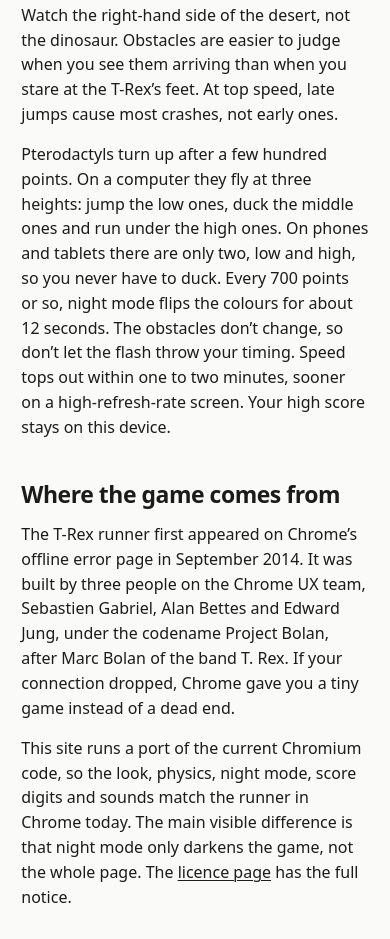
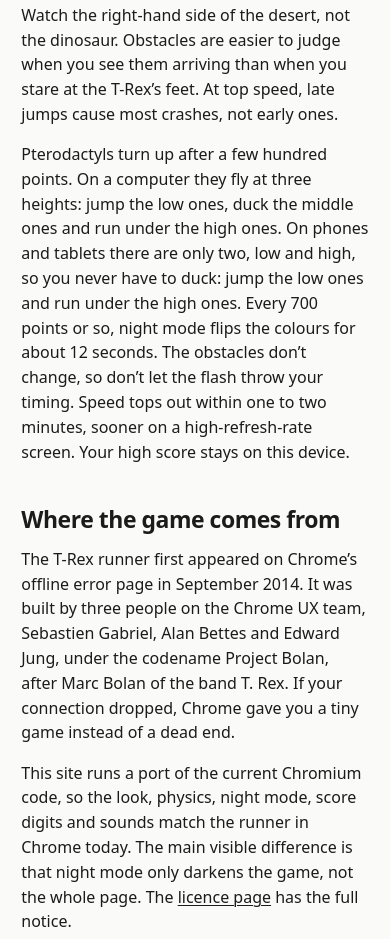
Before and after one commit to Right-Stacking5441/dino-preview, a plain HTML site: page index.html in a window 390 px wide. Shown: the part 1335-2274 px from the top of the page. Drawn offline with Linux system fonts and the light colour scheme.

Commit message:
Preview: add the phone-and-tablet pterodactyl hint to the Tips line
Built from source d6a5544. The phones-and-tablets sentence now says
you never have to duck: jump the low ones and run under the high ones.
Still noindex. Nothing else changed.

```diff
--- a/index.html
+++ b/index.html
@@ -199,7 +199,7 @@
 
       <h2>Tips for a higher score</h2>
       <p>Watch the right-hand side of the desert, not the dinosaur. Obstacles are easier to judge when you see them arriving than when you stare at the T-Rex’s feet. At top speed, late jumps cause most crashes, not early ones.</p>
-      <p>Pterodactyls turn up after a few hundred points. On a computer they fly at three heights: jump the low ones, duck the middle ones and run under the high ones. On phones and tablets there are only two, low and high, so you never have to duck. Every 700 points or so, night mode flips the colours for about 12 seconds. The obstacles don’t change, so don’t let the flash throw your timing. Speed tops out within one to two minutes, sooner on a high-refresh-rate screen. Your high score stays on this device.</p>
+      <p>Pterodactyls turn up after a few hundred points. On a computer they fly at three heights: jump the low ones, duck the middle ones and run under the high ones. On phones and tablets there are only two, low and high, so you never have to duck: jump the low ones and run under the high ones. Every 700 points or so, night mode flips the colours for about 12 seconds. The obstacles don’t change, so don’t let the flash throw your timing. Speed tops out within one to two minutes, sooner on a high-refresh-rate screen. Your high score stays on this device.</p>
 
       <h2>Where the game comes from</h2>
       <p>The T-Rex runner first appeared on Chrome’s offline error page in September 2014. It was built by three people on the Chrome UX team, Sebastien Gabriel, Alan Bettes and Edward Jung, under the codename Project Bolan, after Marc Bolan of the band T. Rex. If your connection dropped, Chrome gave you a tiny game instead of a dead end.</p>
```
